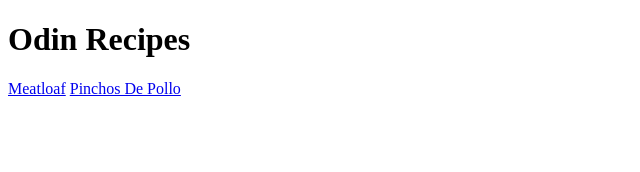
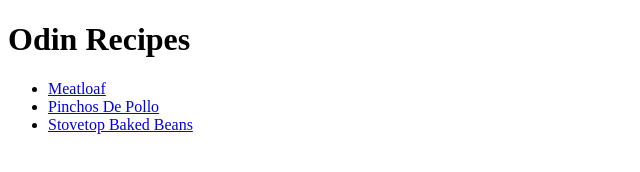
Before and after one commit to ShaneCFX/odin-recipes, a plain HTML site: page index.html in a window 1280 px wide. Shown: the whole page, without its empty margins (0-640 px from the left). Drawn offline with Linux system fonts and the light colour scheme.

Commit message:
changed to unordered list

```diff
--- a/index.html
+++ b/index.html
@@ -7,8 +7,11 @@
 
     <body>
         <h1>Odin Recipes</h1>
-        <a href="recipes/meatloaf.html"> Meatloaf</a>
-        <a href="recipes/pinchos.html"> Pinchos De Pollo</a>
+        <ul>
+            <li><a href="recipes/meatloaf.html"> Meatloaf</a></li>
+            <li><a href="recipes/pinchos.html"> Pinchos De Pollo</a></li>
+            <li><a href="recipes/stovetop_baked_beans.html"> Stovetop Baked Beans</a></li>
+        </ul>
     </body>
 
 </html>
```
